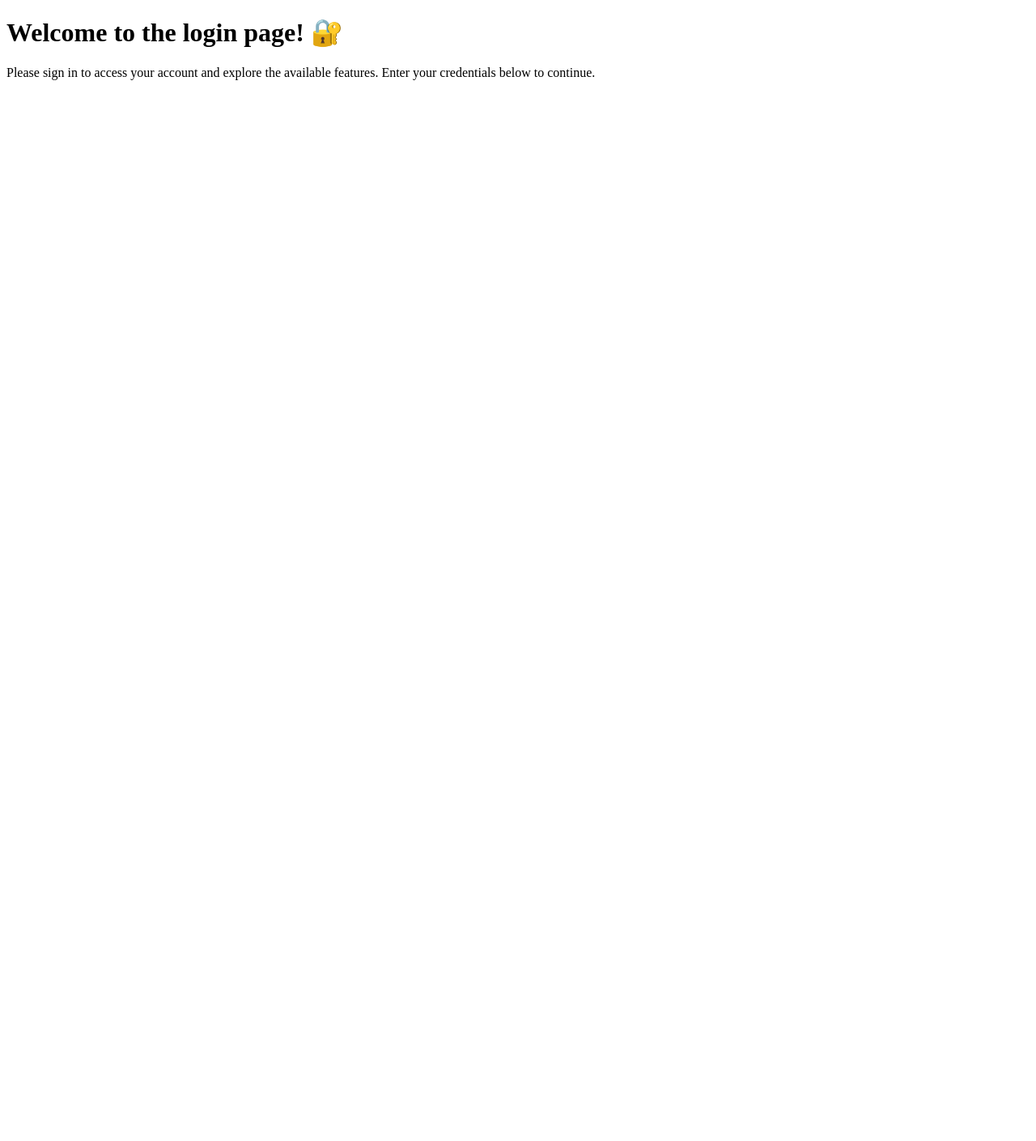
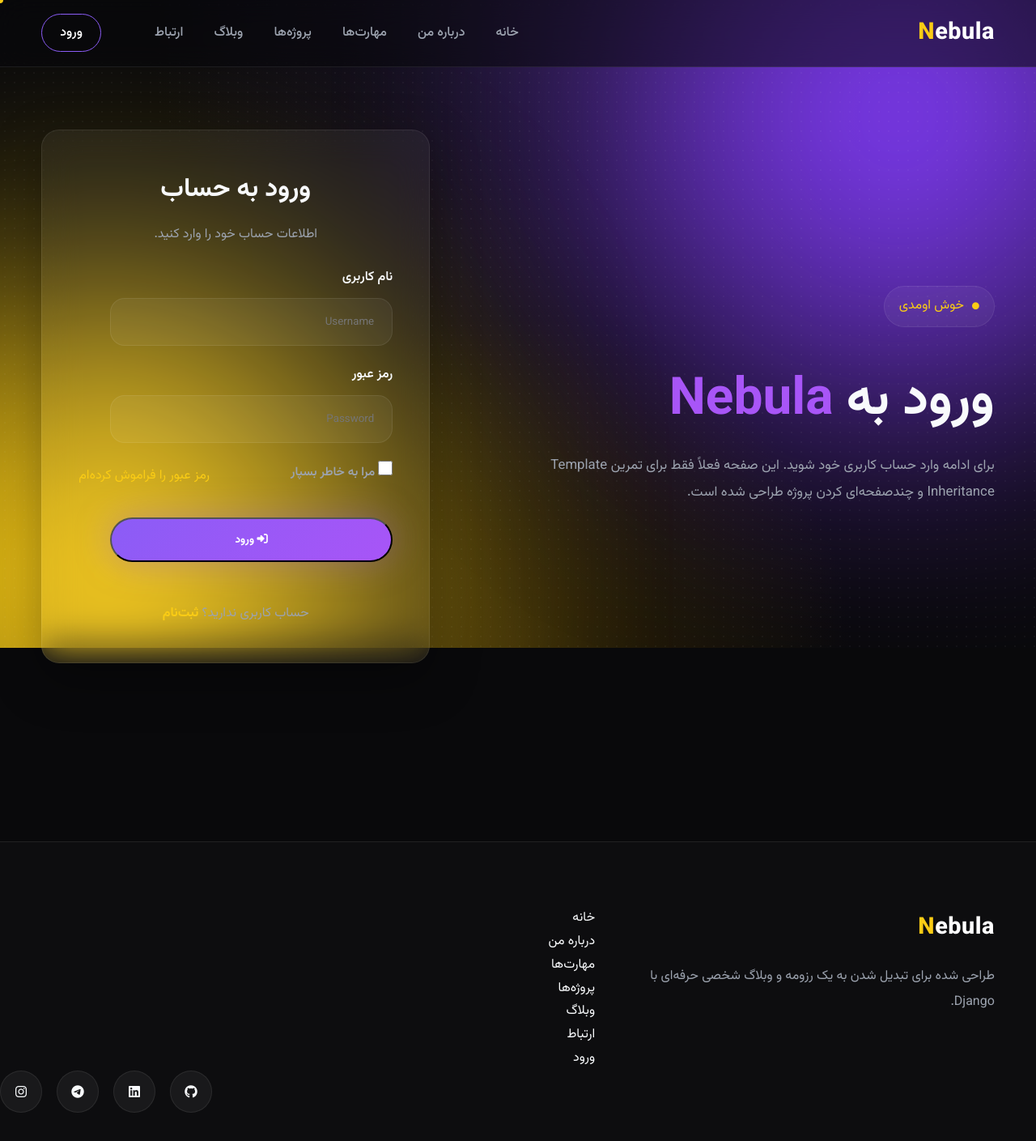
Before and after one commit to haPPy51170/MySite, a Django app: page /login/ in a window 1280 px wide. Shown: the whole page at 81% size. Before the commit the page ends 99 px from the top, so only its background shows below. Run offline with Django 5.2, Linux system fonts and the light colour scheme.

Commit message:
mplement login page, template inheritance and simplify custom cursor

```diff
--- a/static/css/Rcss.css
+++ b/static/css/Rcss.css
@@ -1414,7 +1414,7 @@ CONTACT
 
 .input-group textarea{
 
-    width:100%;
+    width:90%;
 
     padding:18px 22px;
 
@@ -1491,13 +1491,28 @@ FOOTER
 .footer-center{
 
     display:flex;
-
     flex-direction:column;
 
+}
+
+.footer-links{
+
+    display:flex;
+    flex-direction:column;
     gap:14px;
 
 }
 
+.footer-auth{
+
+    margin-top:32px;
+
+    padding-top:24px;
+
+    border-top:1px solid rgba(255,255,255,.08);
+
+}
+
 .footer-center a{
 
     color:var(--muted);
@@ -1572,120 +1587,102 @@ body{
 }
 
 .cursor{
-
-    width:40px;
-
-    height:40px;
-
-    border:2px solid rgba(250,204,21,.75);
-
+    display: none;
+}
+
+.cursor-dot{
+    width:8px;
+    height:8px;
     border-radius:50%;
+    background:var(--secondary);
 
     position:fixed;
-
     left:0;
-
     top:0;
-
     transform:translate(-50%,-50%);
-
     pointer-events:none;
-
     z-index:999999;
+}
+
+.cursor-dot{
+
+    width:8px;
+
+    height:8px;
+
+    background:var(--secondary);
+
+    border-radius:50%;
+
+    position:fixed;
+
+    left:0;
+
+    top:0;
+
+    transform:translate(-50%,-50%);
+
+    pointer-events:none;
+
+    z-index:999999;
+
+}
+
+.cursor.hover{
+
+    width:64px;
+
+    height:64px;
+
+    background:rgba(139,92,246,.12);
+
+    border-color:var(--primary);
+
+}
+
+
+/*==============================
+PROGRESS BAR
+==============================*/
+
+.progress-bar{
+
+    position:fixed;
+
+    top:0;
+
+    left:0;
+
+    width:0;
+
+    height:3px;
+
+    z-index:999999;
+
+    background:
+
+    linear-gradient(
+
+    90deg,
+
+    var(--primary),
+
+    var(--secondary));
+
+}
+
+/*==============================
+REVEAL ANIMATION
+==============================*/
+
+.reveal{
+
+    opacity:0;
+
+    transform:translateY(80px);
 
     transition:
 
-    width .25s,
-
-    height .25s,
-
-    background .25s,
-
-    border .25s,
-
-    transform .08s linear;
-
-}
-
-.cursor-dot{
-
-    width:8px;
-
-    height:8px;
-
-    background:var(--secondary);
-
-    border-radius:50%;
-
-    position:fixed;
-
-    left:0;
-
-    top:0;
-
-    transform:translate(-50%,-50%);
-
-    pointer-events:none;
-
-    z-index:999999;
-
-}
-
-.cursor.hover{
-
-    width:64px;
-
-    height:64px;
-
-    background:rgba(139,92,246,.12);
-
-    border-color:var(--primary);
-
-}
-
-
-/*==============================
-PROGRESS BAR
-==============================*/
-
-.progress-bar{
-
-    position:fixed;
-
-    top:0;
-
-    left:0;
-
-    width:0;
-
-    height:3px;
-
-    z-index:999999;
-
-    background:
-
-    linear-gradient(
-
-    90deg,
-
-    var(--primary),
-
-    var(--secondary));
-
-}
-
-/*==============================
-REVEAL ANIMATION
-==============================*/
-
-.reveal{
-
-    opacity:0;
-
-    transform:translateY(80px);
-
-    transition:
-
     opacity .9s ease,
 
     transform .9s ease;
@@ -1882,7 +1879,13 @@ RESPONSIVE
 ==============================*/
 
 @media (max-width:1100px){
-
+    .login-wrapper{
+
+    grid-template-columns:1fr 430px;
+
+    gap:60px;
+
+}
     .hero-container,
     .contact-wrapper,
     .footer-container{
@@ -1909,7 +1912,31 @@ RESPONSIVE
 }
 
 @media (max-width:768px){
-
+    .login-left{
+
+    text-align:center;
+
+}
+
+.login-left h1{
+
+    font-size:2.8rem;
+
+}
+
+.login-card{
+    transition: var(--transition);
+    padding:30px;
+
+}
+
+.login-options{
+
+    flex-direction:column;
+
+    align-items:flex-start;
+
+}
     .navbar{
 
         display:none;
@@ -1992,3 +2019,241 @@ RESPONSIVE
     }
 
 }
+
+/*==============================
+LOGIN PAGE
+==============================*/
+
+.login-page{
+
+    min-height:100vh;
+
+    display:flex;
+
+    align-items:center;
+
+    padding:160px 0 100px;
+
+}
+
+.login-wrapper{
+
+    display:grid;
+
+    grid-template-columns:1fr 480px;
+
+    gap:80px;
+
+    align-items:center;
+
+}
+
+.login-left h1{
+
+    font-size:4rem;
+
+    line-height:1.2;
+
+    margin:25px 0;
+
+}
+
+.login-left h1 span{
+
+    color:var(--primary-light);
+
+}
+
+.login-description{
+
+    max-width:550px;
+
+    color:var(--muted);
+
+    line-height:2;
+
+    font-size:1.05rem;
+
+}
+
+.login-card{
+
+    padding:45px;
+
+    border-radius:var(--radius);
+
+    background:rgba(255,255,255,.05);
+
+    backdrop-filter:blur(22px);
+
+    border:1px solid rgba(255,255,255,.08);
+
+    box-shadow:var(--shadow);
+
+}
+
+.login-card:hover{
+
+    transform:translateY(-8px);
+
+    border-color:var(--primary);
+}
+
+.login-card h2{
+
+    text-align:center;
+
+    margin-bottom:12px;
+
+    font-size:2rem;
+
+}
+
+.login-card>p{
+
+    text-align:center;
+
+    color:var(--muted);
+
+    margin-bottom:25px;
+
+}
+
+.login-form{
+
+    display:flex;
+
+    flex-direction:column;
+
+    gap:22px;
+
+}
+
+.login-form label{
+
+    display:block;
+
+    margin-bottom:10px;
+
+    font-weight:600;
+
+}
+
+
+.login-form input:focus{
+
+    border-color:var(--primary);
+
+    box-shadow:
+
+    0 0 20px rgba(139,92,246,.25);
+
+}
+
+/*==============================
+LOGIN OPTIONS
+==============================*/
+
+.login-options{
+
+    display:flex;
+
+    justify-content:space-between;
+
+    align-items:center;
+
+    margin-bottom:10px;
+
+    gap:20px;
+
+}
+
+.remember-me{
+
+    display:flex;
+
+    align-items:center;
+
+    gap:10px;
+
+    cursor:pointer;
+
+    color:var(--muted);
+
+    font-size:.95rem;
+
+}
+
+.remember-me input{
+
+    width:18px;
+
+    height:18px;
+
+    accent-color:var(--primary);
+
+}
+
+.login-options a{
+
+    color:var(--secondary);
+
+    transition:var(--transition);
+
+}
+
+.login-options a:hover{
+
+    color:#fff;
+
+}
+
+.login-form button{
+
+    margin-top:10px auto 0;
+
+    width:90%;
+
+}
+
+.login-register{
+
+    margin-top:28px;
+
+    text-align:center;
+
+    color:var(--muted);
+
+}
+
+.login-register a{
+
+    color:var(--secondary);
+
+    font-weight:700;
+
+    transition:var(--transition);
+
+}
+
+.login-register a:hover{
+
+    color:#fff;
+
+}
+
+.navbar .nav-login{
+    margin-right: 28px;
+}
+
+.navbar .nav-login a{
+    padding: 10px 22px;
+    border: 1px solid var(--primary);
+    border-radius: 999px;
+    color: #fff;
+    transition: var(--transition);
+}
+
+.navbar .nav-login a:hover{
+    background: var(--primary);
+}
--- a/templates/base.html
+++ b/templates/base.html
@@ -74,47 +74,25 @@
         </a>
 
         <nav class="navbar">
-
             <ul>
 
-                <li>
-                    <a href="#home">
-                        خانه
-                    </a>
-                </li>
+                <a href="{% url 'home' %}">خانه</a>
 
-                <li>
-                    <a href="#about">
-                        درباره من
-                    </a>
-                </li>
+                <a href="{% url 'home' %}#about">درباره من</a>
 
-                <li>
-                    <a href="#skills">
-                        مهارت‌ها
-                    </a>
-                </li>
+                <a href="{% url 'home' %}#skills">مهارت‌ها</a>
 
-                <li>
-                    <a href="#projects">
-                        پروژه‌ها
-                    </a>
-                </li>
+                <a href="{% url 'home' %}#projects">پروژه‌ها</a>
 
-                <li>
-                    <a href="#blog">
-                        وبلاگ
-                    </a>
-                </li>
+                <a href="{% url 'home' %}#blog">وبلاگ</a>
 
-                <li>
-                    <a href="#contact">
-                        ارتباط
-                    </a>
+                <a href="{% url 'home' %}#contact">ارتباط</a>
+
+                <li class="nav-login">
+                    <a href="{% url 'login' %}">ورود</a>
                 </li>
 
             </ul>
-
         </nav>
 
         <button class="menu-btn">
@@ -157,19 +135,25 @@
 
         </div>
 
-        <div class="footer-center">
+        <ul>
 
-            <a href="#home">خانه</a>
+            <li><a href="{% url 'home' %}">خانه</a></li>
 
-            <a href="#about">درباره من</a>
+            <li><a href="{% url 'home' %}#about">درباره من</a></li>
 
-            <a href="#skills">مهارت‌ها</a>
+            <li><a href="{% url 'home' %}#skills">مهارت‌ها</a></li>
 
-            <a href="#projects">پروژه‌ها</a>
+            <li><a href="{% url 'home' %}#projects">پروژه‌ها</a></li>
 
-            <a href="#blog">وبلاگ</a>
+            <li><a href="{% url 'home' %}#blog">وبلاگ</a></li>
 
-            <a href="#contact">ارتباط</a>
+            <li><a href="{% url 'home' %}#contact">ارتباط</a></li>
+
+            <li class="nav-login">
+                <a href="{% url 'login' %}">ورود</a>
+            </li>
+
+        </ul>
 
     </div>
 
--- a/templates/login.html
+++ b/templates/login.html
@@ -1,18 +1,135 @@
-<!doctype html>
-<html lang="en">
-<head>
-    <meta charset="UTF-8">
-    <meta name="viewport"
-          content="width=device-width, user-scalable=no, initial-scale=1.0, maximum-scale=1.0, minimum-scale=1.0">
-    <meta http-equiv="X-UA-Compatible" content="ie=edge">
-    <title>login</title>
-</head>
-<body>
-  <h1>Welcome to the login page! 🔐</h1>
+{% extends "base.html" %}
+{% block content %}
 
-  <p>
-    Please sign in to access your account and explore the available features.
-    Enter your credentials below to continue.
-  </p>
-</body>
-</html>
+<section class="login-page">
+
+    <div class="container">
+
+        <div class="login-wrapper">
+
+            <div class="login-left">
+
+                <span class="hero-badge">
+
+                    <i class="fa-solid fa-circle"></i>
+
+                    خوش اومدی
+
+                </span>
+
+                <h1>
+
+                    ورود به
+
+                    <span>Nebula</span>
+
+                </h1>
+
+                <p class="login-description">
+
+                    برای ادامه وارد حساب کاربری خود شوید.
+                    این صفحه فعلاً فقط برای تمرین Template Inheritance
+                    و چندصفحه‌ای کردن پروژه طراحی شده است.
+
+                </p>
+
+            </div>
+            <div class="login-right">
+
+                <div class="login-card">
+
+                    <h2>
+
+                        ورود به حساب
+
+                    </h2>
+
+                    <p>
+
+                        اطلاعات حساب خود را وارد کنید.
+
+                    </p>
+
+                    <form class="login-form">
+
+                        <div class="input-group">
+
+                            <label for="username">
+                                نام کاربری
+                            </label>
+
+                            <input
+                                    id="username"
+                                    type="text"
+                                    placeholder="Username">
+
+                        </div>
+
+                        <div class="input-group">
+
+                            <label for="password">
+                                رمز عبور
+                            </label>
+
+                            <input
+                                    id="password"
+                                    type="password"
+                                    placeholder="Password">
+
+                        </div>
+
+                        <div class="login-options">
+
+                            <label class="remember-me">
+
+                                <input
+                                        type="checkbox">
+
+                                <span>
+            مرا به خاطر بسپار
+        </span>
+
+                            </label>
+
+                            <a href="#">
+
+                                رمز عبور را فراموش کرده‌ام
+
+                            </a>
+
+                        </div>
+
+                        <button
+                                type="submit"
+                                class="btn btn-primary">
+
+                            <i class="fa-solid fa-right-to-bracket"></i>
+
+                            ورود
+
+                        </button>
+
+                        <p class="login-register">
+
+                            حساب کاربری ندارید؟
+
+                            <a href="#">
+
+                                ثبت‌نام
+
+                            </a>
+
+                        </p>
+                    </form>
+
+                </div>
+
+            </div>
+
+        </div>
+
+    </div>
+
+</section>
+
+{% endblock %}
--- a/website/urls.py
+++ b/website/urls.py
@@ -5,5 +5,5 @@ urlpatterns = [
     path('', views.home_view, name='home'),
     path('about/', views.about_view, name='about'),
     path('login/', views.login_view, name='login'),
-    path('web/', views.web_view, name='web'),
+    path('home/', views.home_view, name='home'),
 ]
--- a/website/views.py
+++ b/website/views.py
@@ -2,14 +2,14 @@ from django.shortcuts import render
 from django.http import HttpResponse,JsonResponse
 
 def home_view(request):
-    return render(request,'home.html')
+    return render(request,'index.html')
 
+def home_view(request):
+    return render(request,'index.html')
 def about_view(request):
     return render(request,'about.html')
 
 def login_view(request):
     return render(request,'login.html')
 
-def web_view(request):
-    return render(request,'index.html')
 # Create your views here.
```
Lines whose indentation alone changed are shown as unchanged.
